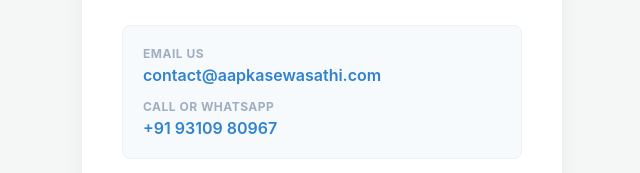
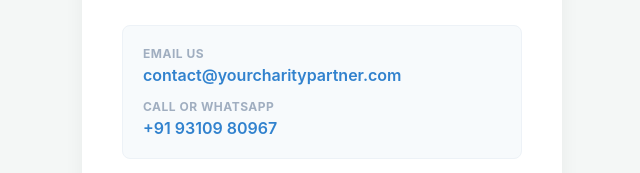
Before and after one commit to ambujgh/my-website-001, a plain HTML site: page index.html in a window 1280 px wide. Shown: the part 485-658 px from the top of the page, 318-958 px from the left. Drawn offline with Linux system fonts and the light colour scheme.

Commit message:
Update index.html

```diff
--- a/index.html
+++ b/index.html
@@ -29,7 +29,7 @@
         <div class="contact-box">
             <div class="contact-item">
                 <span class="label">Email Us</span>
-                <a href="mailto:contact@aapkasewasathi.com">contact@aapkasewasathi.com</a>
+                <a href="mailto:contact@yourcharitypartner.com">contact@yourcharitypartner.com</a>
             </div>
             <div class="contact-item">
                 <span class="label">Call or WhatsApp</span>
```
